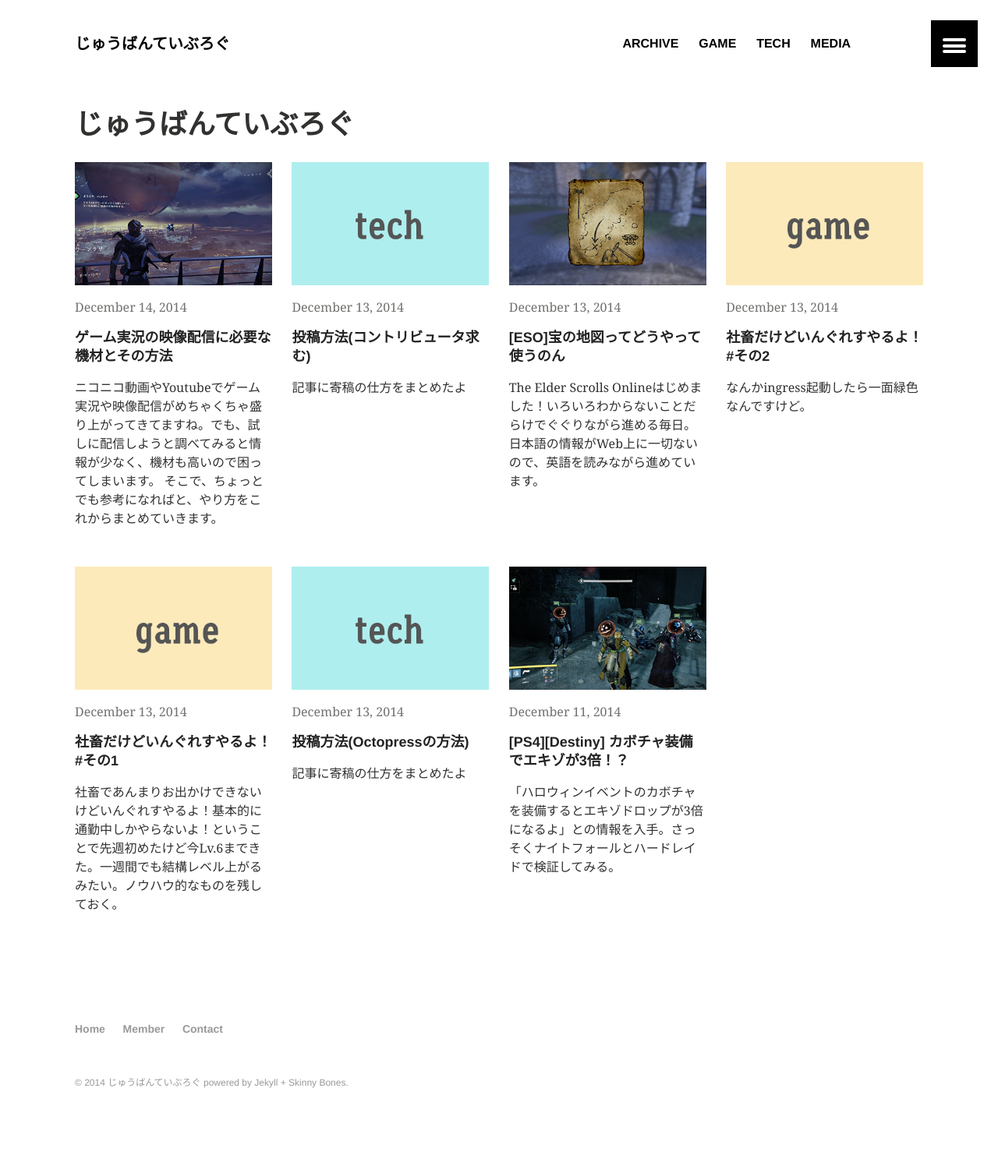
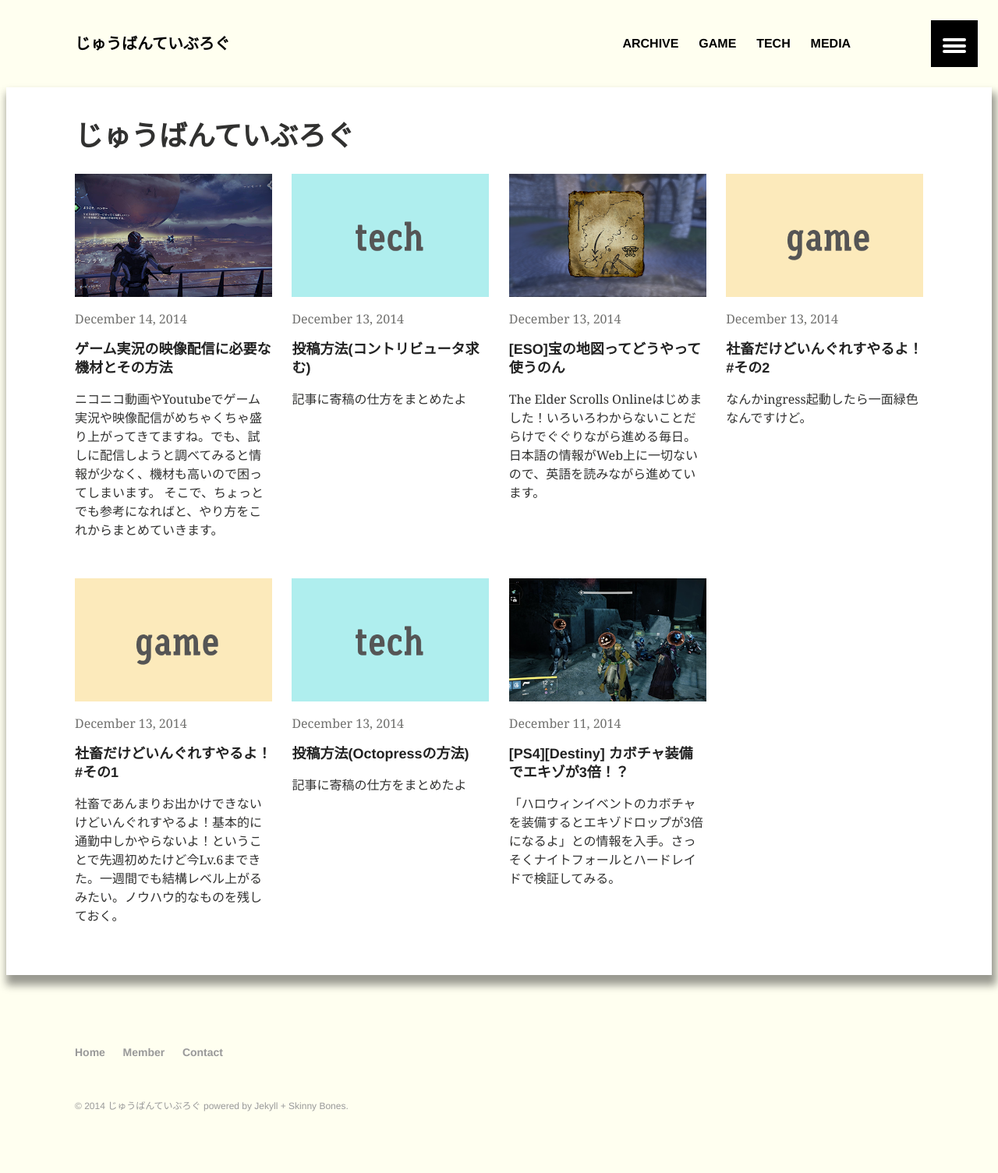
Before and after one commit to 10bantei/10bantei.github.io, a Jekyll site: the page built from index.md, in a window 1280 px wide. Shown: the whole page at 78% size. Built offline with Jekyll 4.4.1, drawn with Linux system fonts in a browser that asks for light colours; before the commit the page ends 1475 px from its top, so only the background shows below that.

Commit message:
change gase css

```diff
--- a/_sass/_base.scss
+++ b/_sass/_base.scss
@@ -3,6 +3,7 @@
 
 body {
 	font-family: $base-font;
+	background-color: ivory;
 	color: $text-color;
 	@include font-size(16);
 }
--- a/_sass/_layout.scss
+++ b/_sass/_layout.scss
@@ -115,7 +115,8 @@
 // --------------------------------------------------
 
 #page-wrapper {
-	padding: 0 $gutter; // add white space for smaller screens
+	padding: 0 0.5em; // add white space for smaller screens
+//	padding: 0 $gutter; // add white space for smaller screens
 	@include size(100% 100%);
 	-webkit-overflow-scrolling: touch;
 	z-index: 2;
@@ -142,6 +143,9 @@
 // --------------------------------------------------
 
 #main {
+	background-color: white;
+	box-shadow: 3px 10px 10px 3px rgba(0,0,0,0.4);
+	padding: 15px;
 	.inner-wrap {
 		@include media($medium) {
 			@include span-columns(9);
```
